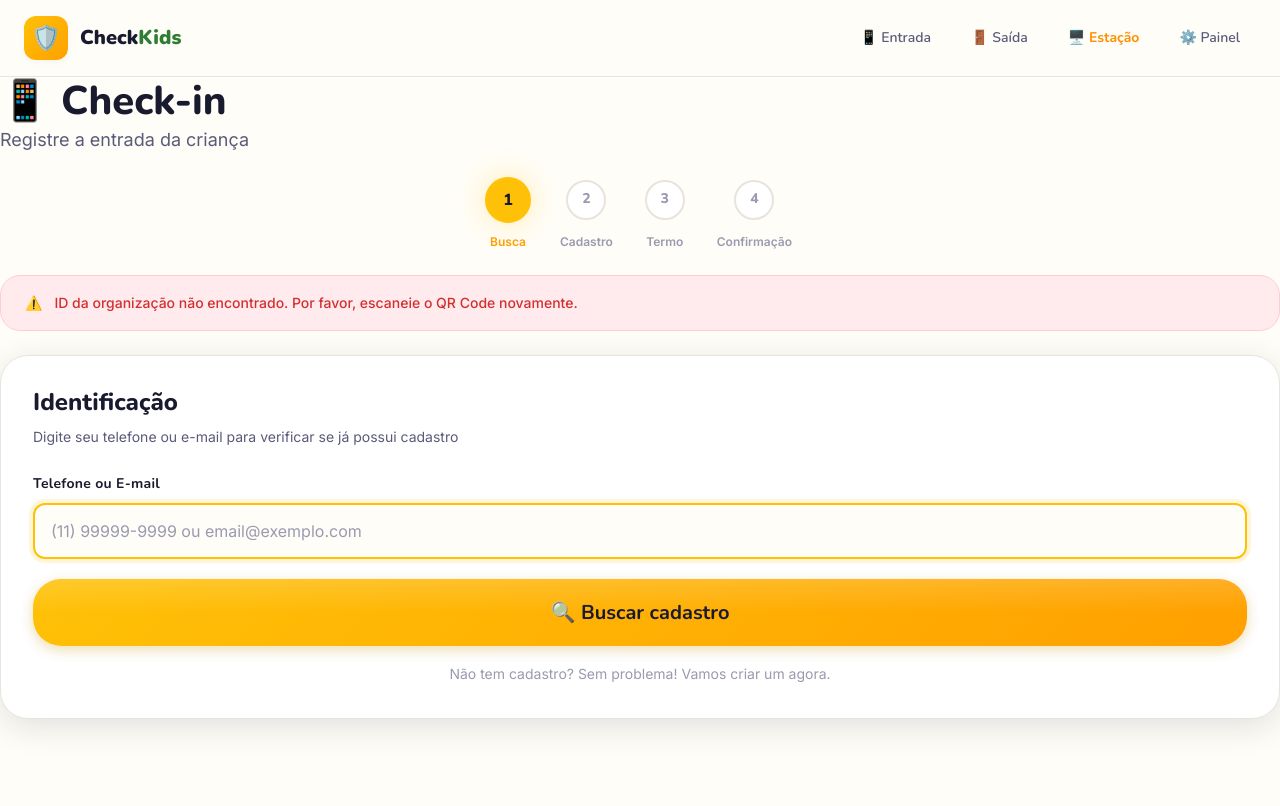
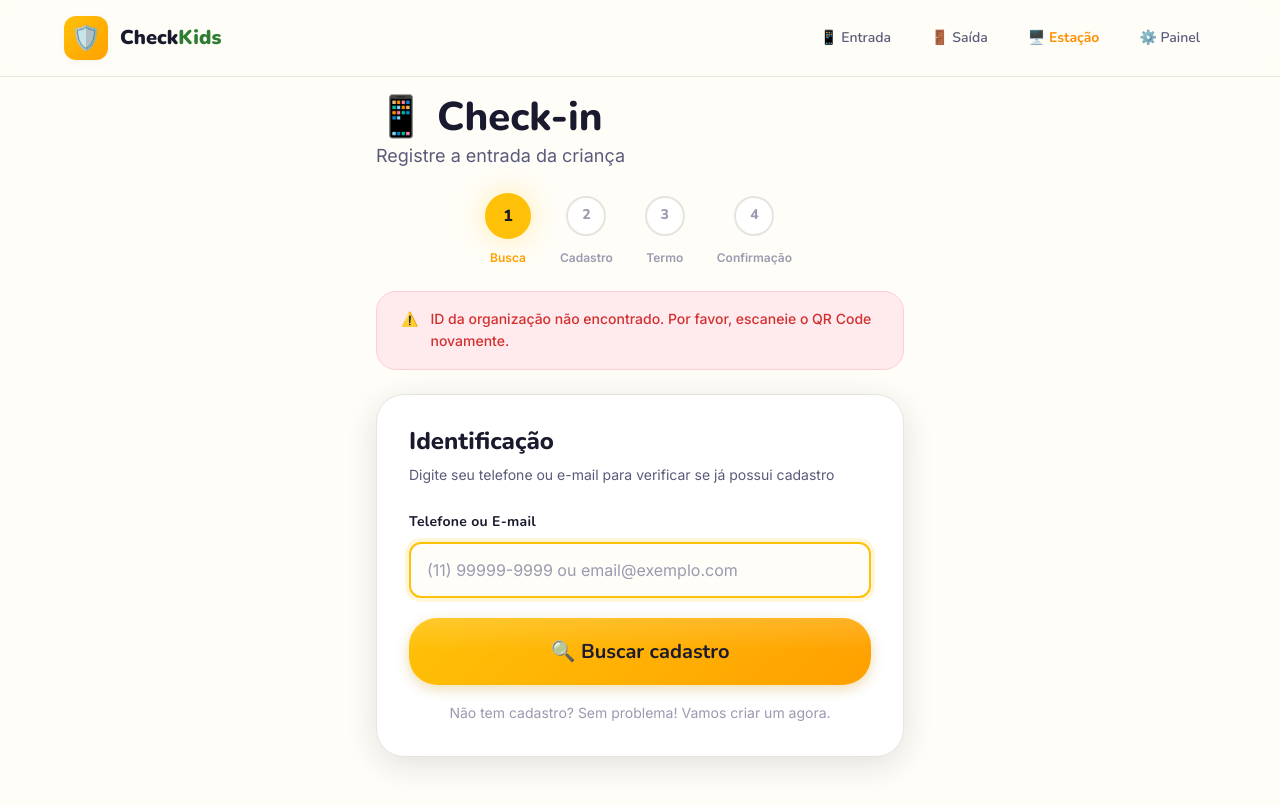
Before and after one commit to cristiano-devfull/check-in_kids, a Next.js app: page /checkin in a window 1280 px wide. Shown: the top 806 px of the page. Built offline with nearby package versions, Linux system fonts and the light colour scheme.

Commit message:
fix: restore desktop layout constraints and cleanup station kiosk mode

```diff
--- a/src/app/globals.css
+++ b/src/app/globals.css
@@ -626,6 +626,13 @@ p {
   min-height: 100vh;
 }
 
+.page-container-narrow {
+  max-width: var(--max-width-form);
+  margin: 0 auto;
+  padding: var(--space-4);
+  min-height: 100vh;
+}
+
 .page-header p {
   font-size: var(--text-lg);
 }
@@ -646,10 +653,6 @@ p {
 
 /* ── Navigation ── */
 .nav {
-  display: flex;
-  align-items: center;
-  justify-content: space-between;
-  padding: var(--space-4) var(--space-6);
   background: rgba(255, 253, 247, 0.9);
   backdrop-filter: blur(12px);
   position: sticky;
@@ -657,6 +660,16 @@ p {
   z-index: 100;
   border-bottom: 1px solid var(--color-border);
   transition: all var(--duration-normal) ease;
+}
+
+.nav-container {
+  max-width: var(--max-width);
+  margin: 0 auto;
+  padding: var(--space-4) var(--space-6);
+  display: flex;
+  align-items: center;
+  justify-content: space-between;
+  width: 100%;
 }
 
 @media (max-width: 640px) {
--- a/src/app/layout.tsx
+++ b/src/app/layout.tsx
@@ -22,6 +22,7 @@ export default function RootLayout({
     <html lang="pt-BR">
       <body>
         <nav className="nav" role="navigation" aria-label="Navegação principal">
+          <div className="nav-container">
             <Link href="/" className="nav-brand">
               <div className="nav-brand-icon" aria-hidden="true">🛡️</div>
               <div className="nav-brand-text">
@@ -33,6 +34,7 @@ export default function RootLayout({
               <Link href="/checkout" className="nav-link" id="nav-checkout">🚪 Saída</Link>
               <Link href="/estacao" className="nav-link" id="nav-estacao" style={{fontWeight: 700, color: 'var(--color-primary-800)'}}>🖥️ Estação</Link>
               <Link href="/admin" className="nav-link" id="nav-admin">⚙️ Painel</Link>
+            </div>
           </div>
         </nav>
         <main>
```
Also changed, not shown: src/app/estacao/page.tsx (+5 -4 lines). Lines whose indentation alone changed are shown as unchanged.
